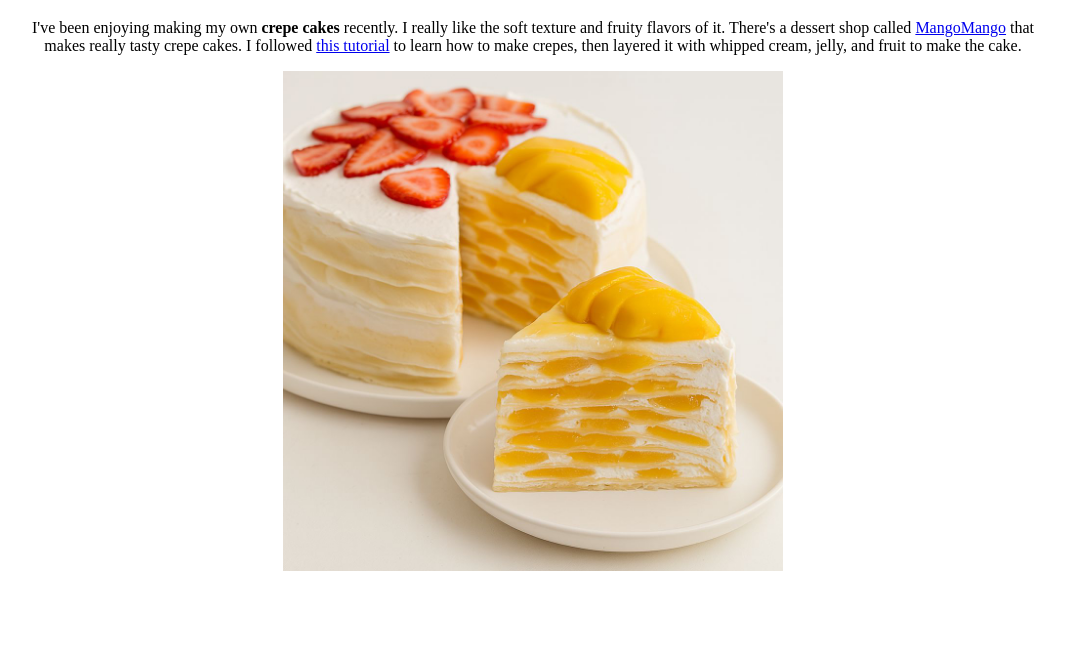
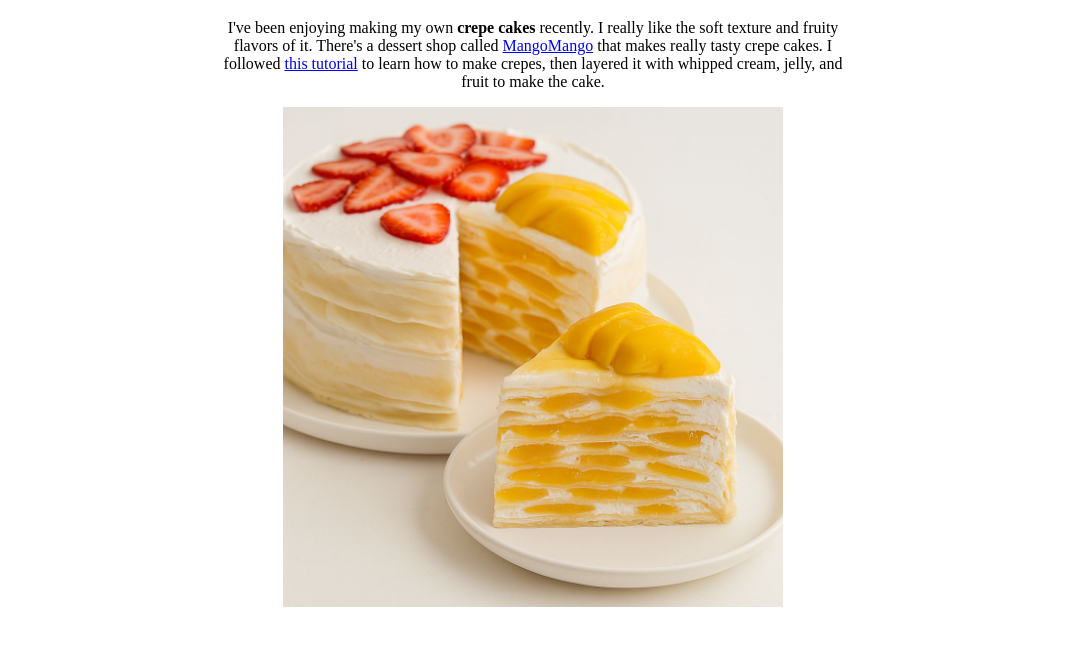
Before and after one commit to EstellaDuong/ATLS3150-UD, a plain HTML site: page A6_firstWebpage/index.html in a window 1280 px wide. Shown: the part 61-706 px from the top of the page, without its empty margins (107-1172 px from the left). Drawn offline with Linux system fonts and the light colour scheme; a web font is replaced by a local one.

Commit message:
changed width of a6

```diff
--- a/A6_firstWebpage/index.html
+++ b/A6_firstWebpage/index.html
@@ -8,7 +8,7 @@
     <!-- <link rel="stylesheet" href="style.css"> -->
 
   </head>
-  <body style= "width: 80%; text-align: center; margin: auto;">
+  <body style= "width: 50%; text-align: center; margin: auto;">
     <h1>Crepe Cakes</h1>
 
     <p>I've been enjoying making my own <strong>crepe cakes</strong> recently. I really like the soft texture and fruity flavors of it. There's a dessert shop called <a href="https://www.mangomangodessert.com/">MangoMango</a> that makes really tasty crepe cakes. I followed <a href="https://www.youtube.com/watch?v=FfGjDceNRVo&t=588s">this tutorial</a> to learn how to make crepes, then layered it with whipped cream, jelly, and fruit to make the cake.</p>
```
